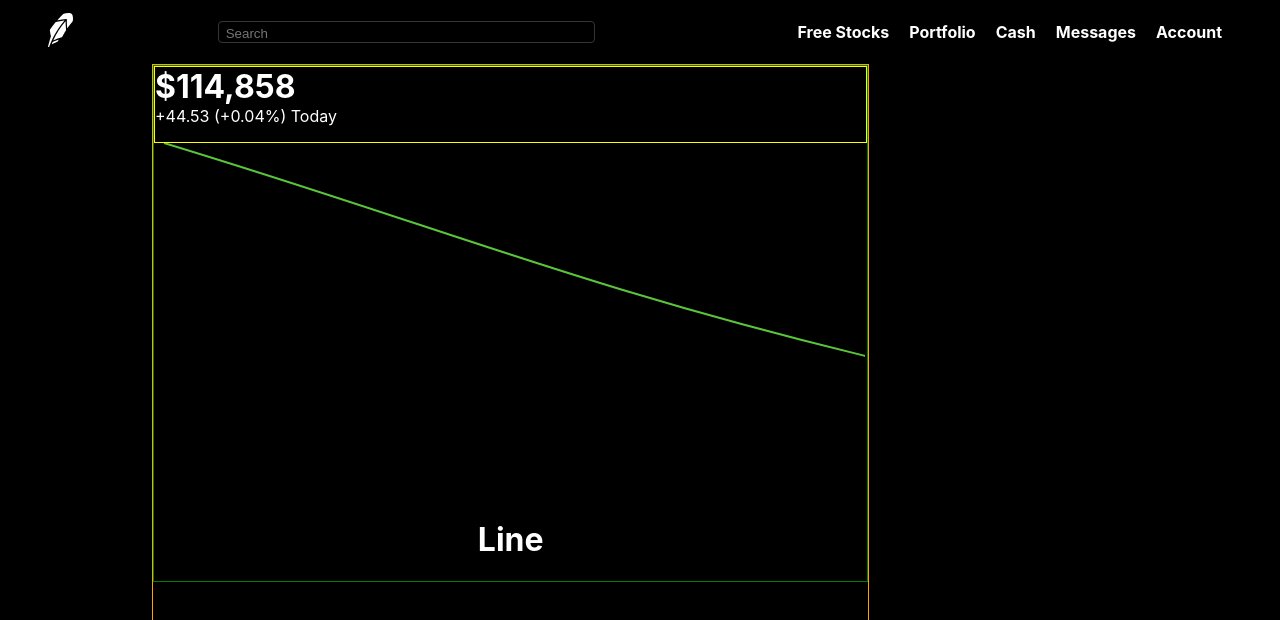
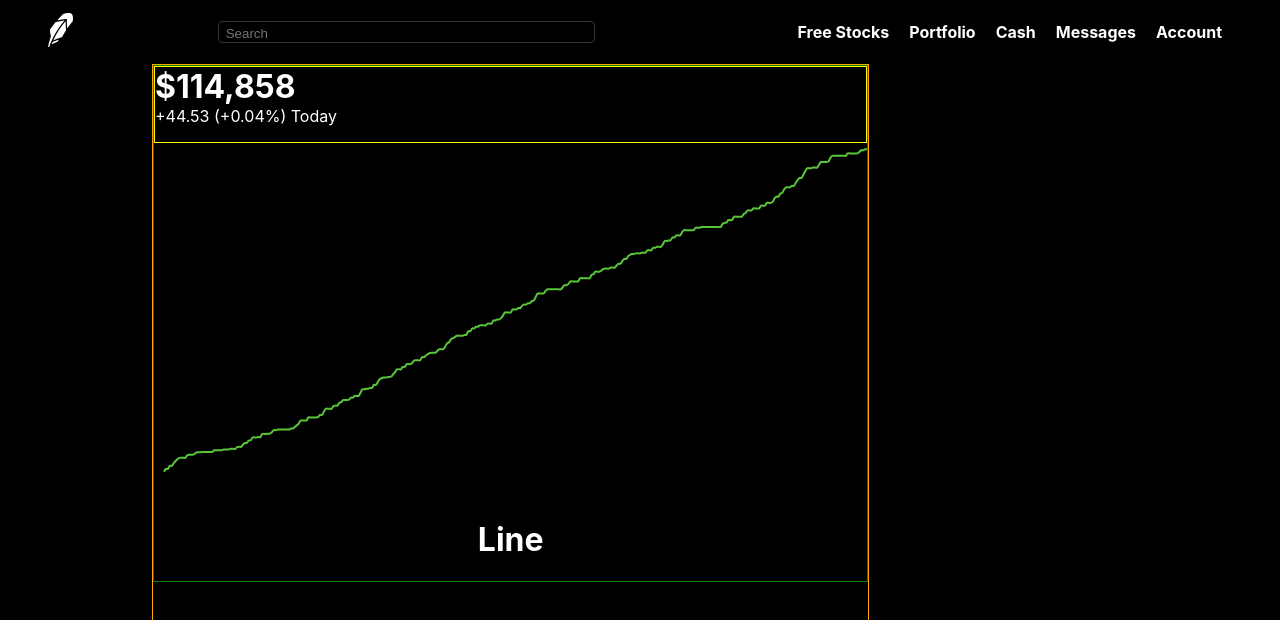
Before and after one commit to dezadkins/FriarTuck, a React (Create React App) app: page / in a window 1280 px wide. Shown: the top 620 px of the page. Built offline with nearby package versions, Linux system fonts and the light colour scheme.

Commit message:
graph data functions

```diff
--- a/src/LineGraph/LineGraph.js
+++ b/src/LineGraph/LineGraph.js
@@ -1,25 +1,43 @@
-import React from "react";
+import React, { useEffect, useState } from "react";
 import { Line } from "react-chartjs-2";
 
 function LineGraph() {
-  const data = [
-    {
-      x: 13,
-      y: 20,
-    },
-    {
-      x: 15,
-      y: 10,
-    },
-    {
-      x: 12,
-      y: 4,
-    },
-    {
-      x: 16,
-      y: 7,
-    },
-  ];
+  const [graphData, setGraphData] = useState([]);
+  //   const data = [
+  //     {
+  //       x: 13,
+  //       y: 20,
+  //     },
+  //     {
+  //       x: 15,
+  //       y: 10,
+  //     },
+  //     {
+  //       x: 12,
+  //       y: 4,
+  //     },
+  //     {
+  //       x: 16,
+  //       y: 7,
+  //     },
+  //   ];
+  const mockData = () => {
+    let data = [];
+    let value = 50;
+    for (let i = 0; i < 366; i++) {
+      let date = new Date();
+      date.setHours(0, 0, 0, 0);
+      date.setDate(i);
+      value += Math.round((Math.random() < 0.5 ? 1 : 0) * Math.random() * 10);
+      data.push({ x: date, y: value });
+    }
+    setGraphData(data);
+  };
+
+  useEffect(() => {
+    mockData();
+  }, []);
+
   return (
     <div className="lineGraph">
       <Line
@@ -27,7 +45,7 @@
           datasets: [
             {
               type: "line",
-              data: data,
+              data: graphData,
               backgroundColor: "black",
               borderColor: "#5AC53B",
               borderWidth: 2,
@@ -44,6 +62,18 @@
           legend: { display: false },
           tooltips: { mode: "index", intersect: false },
           scales: {
+            xAxes: [
+              {
+                type: "time",
+                time: {
+                  format: "MM/DD/YY",
+                  tooltipFormat: "ll",
+                },
+                ticks: {
+                  display: false,
+                },
+              },
+            ],
             yAxes: [
               {
                 ticks: {
```
